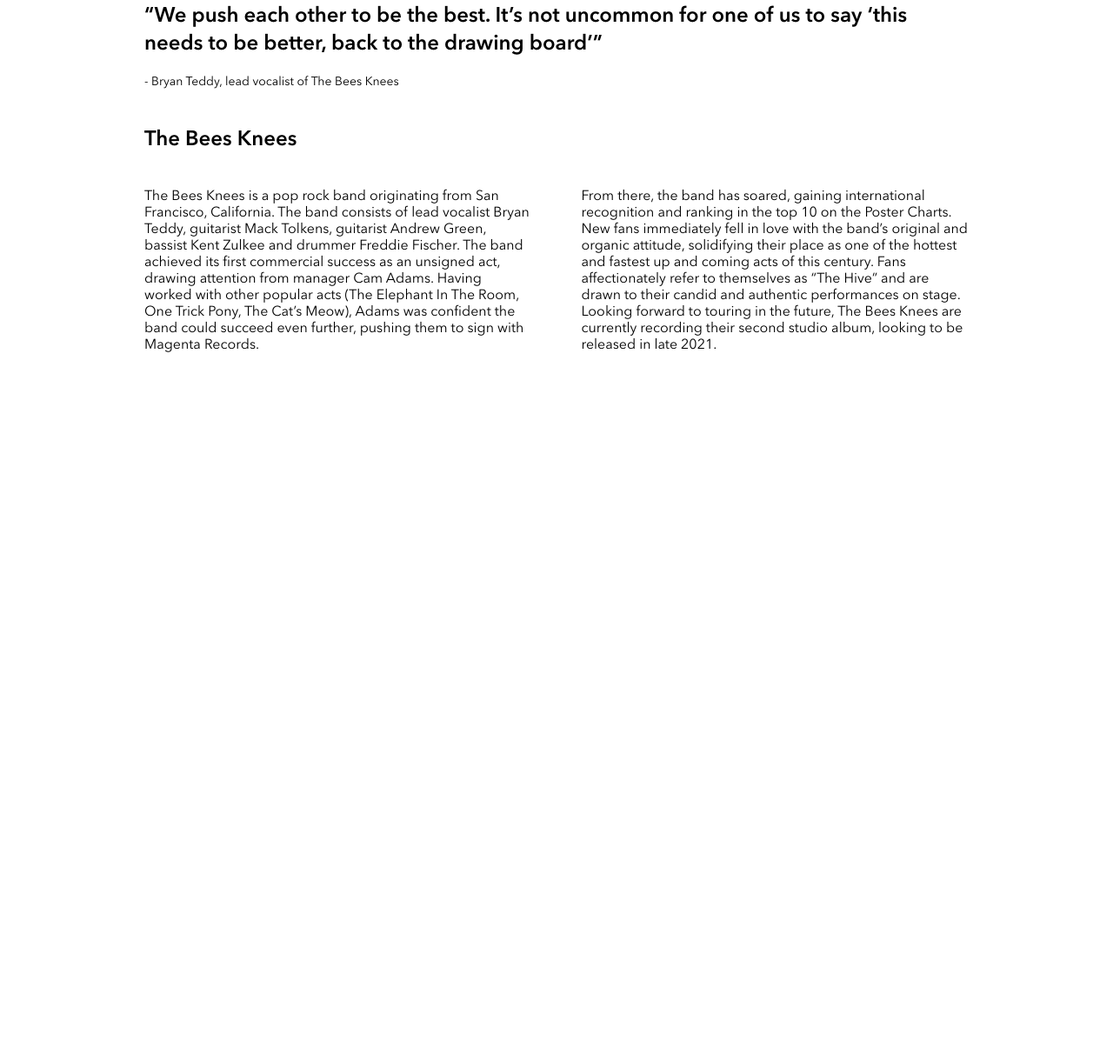
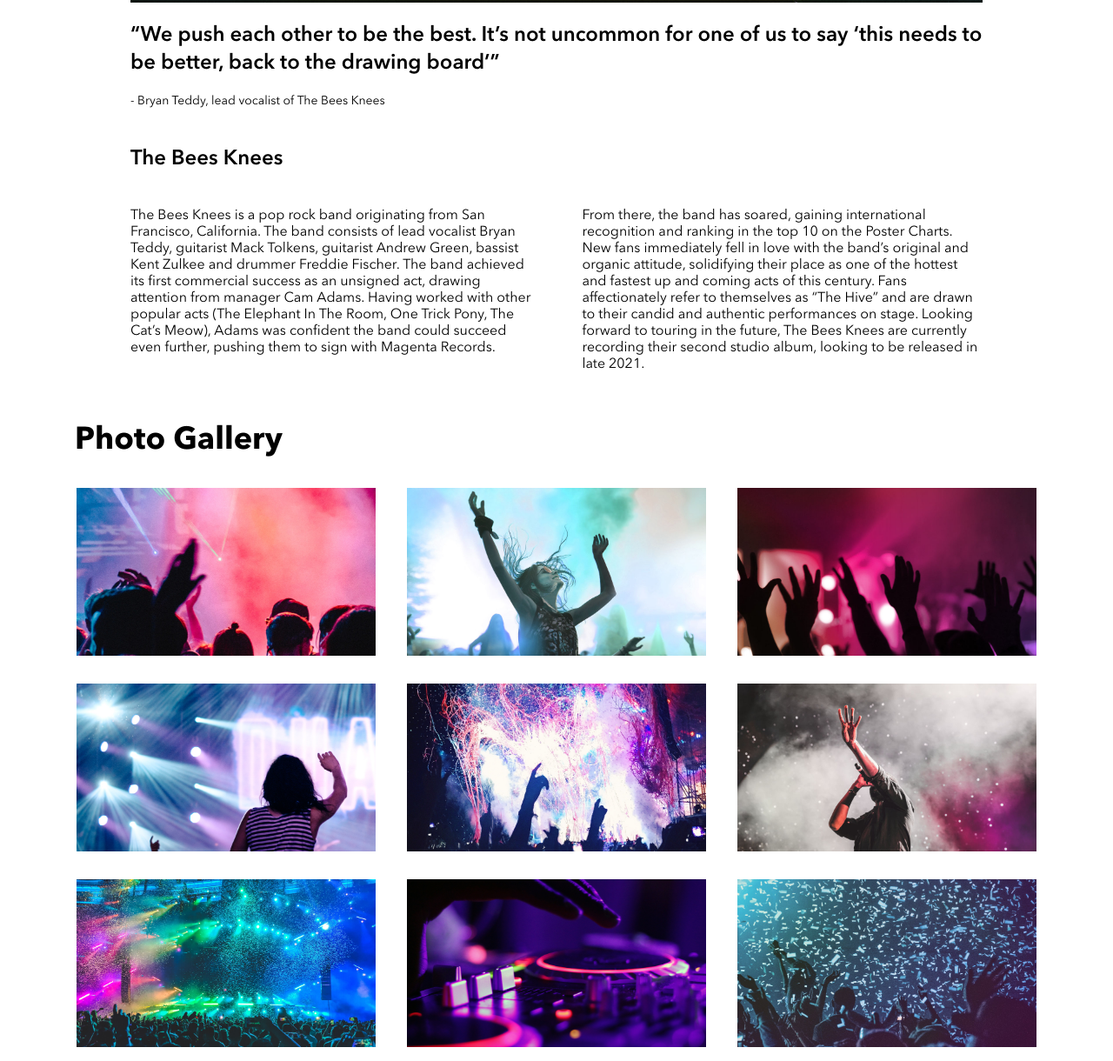
Before and after one commit to olusanyaJ/olusanya-jegede-bandsite, a plain HTML site: page index.html in a window 1280 px wide. Shown: the part 1563-2783 px from the top of the page at 87% size. Before the commit the page ends 1986 px from the top, so only its background shows below. Drawn offline with Linux system fonts and the light colour scheme.

Commit message:
feat: Add photo gallery section html and styles for all screens

```diff
--- a/index.html
+++ b/index.html
@@ -80,6 +80,59 @@
           </div>
         </div>
       </section>
+
+      <section class="gallery-section">
+        <div class="gallery-container">
+          <h2 class="gallery-container__title">Photo Gallery</h2>
+          <div class="gallery-container__images-list">
+            <img
+              class="gallery-container__img"
+              src="./assets/Images/Photo-gallery-1.jpg"
+              alt="image of people partying"
+            />
+            <img
+              class="gallery-container__img"
+              src="./assets/Images/Photo-gallery-2.jpg"
+              alt="image of people partying"
+            />
+            <img
+              class="gallery-container__img"
+              src="./assets/Images/Photo-gallery-3.jpg"
+              alt="image of people partying"
+            />
+            <img
+              class="gallery-container__img"
+              src="./assets/Images/Photo-gallery-4.jpg"
+              alt="image of people partying"
+            />
+            <img
+              class="gallery-container__img"
+              src="./assets/Images/Photo-gallery-5.jpg"
+              alt="image of people partying"
+            />
+            <img
+              class="gallery-container__img"
+              src="./assets/Images/Photo-gallery-6.jpg"
+              alt="image of people partying"
+            />
+            <img
+              class="gallery-container__img"
+              src="./assets/Images/Photo-gallery-7.jpg"
+              alt="image of people partying"
+            />
+            <img
+              class="gallery-container__img"
+              src="./assets/Images/Photo-gallery-8.jpg"
+              alt="image of people partying"
+            />
+            <img
+              class="gallery-container__img"
+              src="./assets/Images/Photo-gallery-9.jpg"
+              alt="image of people partying"
+            />
+          </div>
+        </div>
+      </section>
     </main>
     <footer></footer>
   </body>
--- a/styles/styles.scss
+++ b/styles/styles.scss
@@ -27,7 +27,7 @@ body {
     max-width: 7.5rem;
     margin: 1.75rem 1rem 1rem;
     @include tablet {
-      margin: 2rem;
+      margin: 2rem 1rem;
     }
   }
 }
@@ -84,22 +84,20 @@ body {
     padding: 5rem 1rem;
     @include page-header;
     @include tablet {
-      padding: 10rem 2rem;
+      padding: 10rem 1rem;
     }
     @include desktop {
-      padding: 20rem 2rem;
+      padding: 20rem 1rem;
     }
   }
 }
 
 .about-container {
-  padding: 0 1rem;
-
   &__title {
     margin: 1.5rem 0 0;
     @include section-header;
     @include tablet {
-      margin: 2.5rem 2rem 1rem;
+      margin: 2.5rem 1rem 1rem;
     }
   }
 
@@ -147,10 +145,41 @@ body {
   }
 }
 
+.gallery-container {
+  &__title {
+    margin: 1.5rem 0 0;
+    @include section-header;
+    @include tablet {
+      margin: 2.5rem 1rem 1rem;
+    }
+  }
+
+  &__images-list {
+    display: flex;
+    flex-wrap: wrap;
+  }
+
+  &__img {
+    width: 100%;
+    margin: 0.5rem 0;
+    @include tablet {
+      width: 33%;
+      margin: 0 auto;
+      padding: 1rem;
+    }
+  }
+}
+
 .hero-container,
-.about-container {
+.about-container,
+.gallery-container {
   @include desktop {
     max-width: $desktop-breakpoint;
     margin: 0 auto;
   }
 }
+
+.about-container,
+.gallery-container {
+  padding: 0rem;
+}
```
Also changed, not shown: styles/styles.css, 1 other file.
